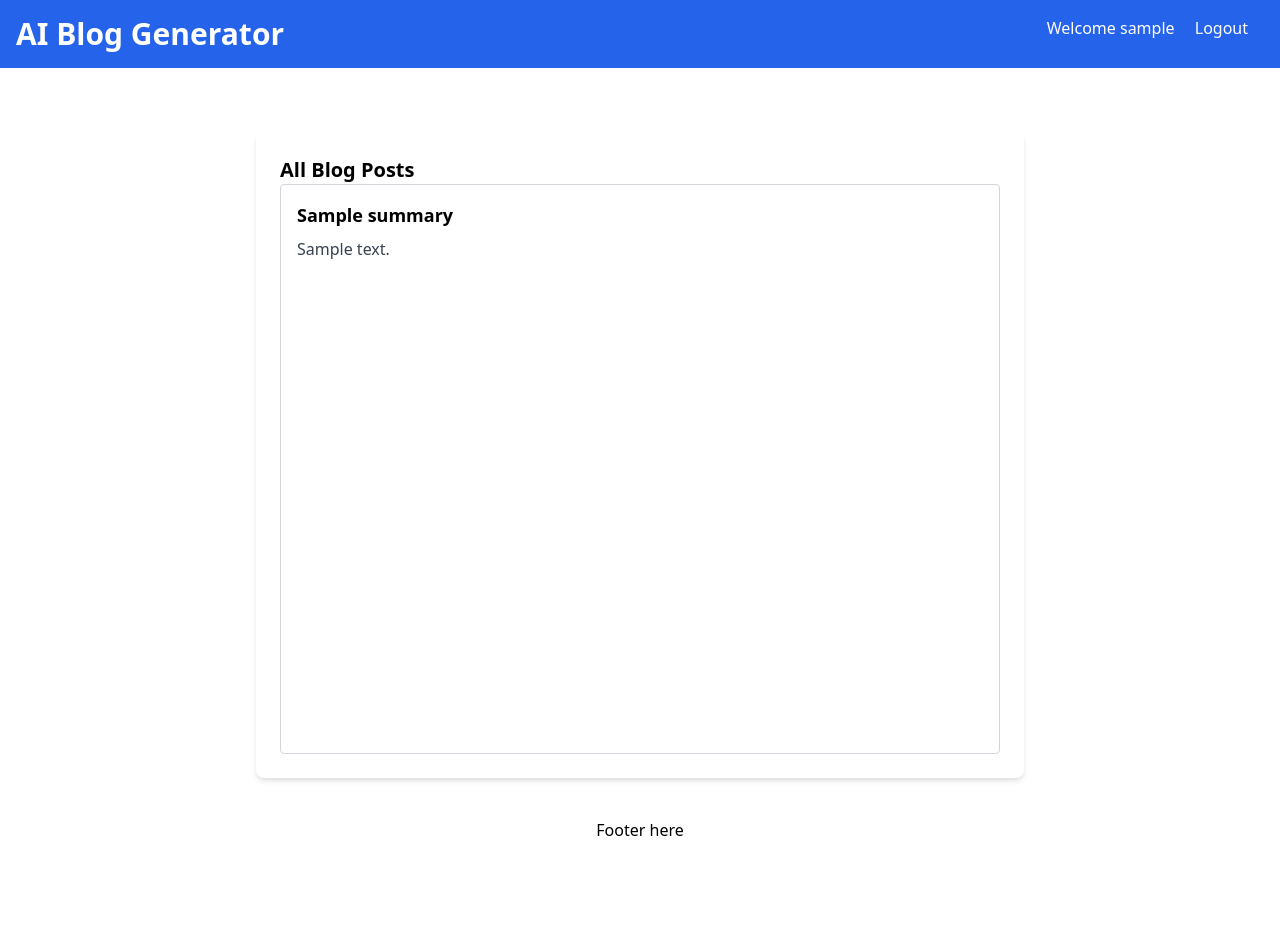
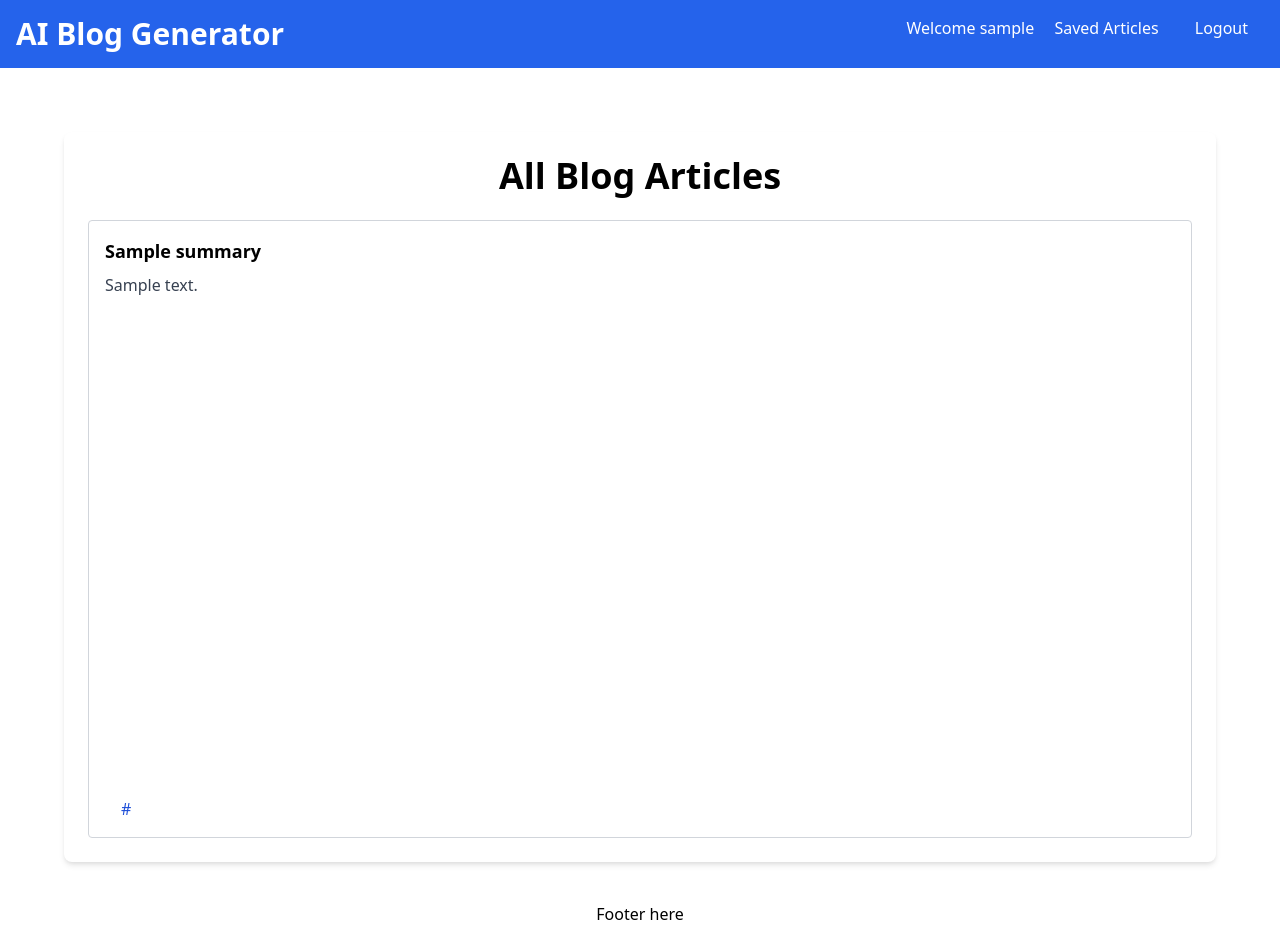
Before and after one commit to itsmetohirr/AI-WebBlog, a Django app: page /blog-list/ in a window 1280 px wide. Before the commit the page ends 836 px from the top, so only its background shows below. Run offline with Django 5.2, Linux system fonts and the light colour scheme; a user stored in the database is signed in; tables that the repository leaves empty hold one stand-in row (values such as "Sample post").

Commit message:
all-blogs

```diff
--- a/ai_summary/urls.py
+++ b/ai_summary/urls.py
@@ -9,4 +9,5 @@ urlpatterns = [
     path('logout/', views.logout_view, name='logout'),
     path('generate-blog/', views.generate_blog, name='generate-blog'),
     path('blog-list/', views.blog_list, name='blog-list'),
+    path('blog-details/<int:pk>', views.blog_details, name='blog-details'),
 ]
--- a/ai_summary/views.py
+++ b/ai_summary/views.py
@@ -15,6 +15,11 @@ from .models import AI_Summary
 
 def home_view(request):
     return render(request, 'home.html')
+
+def blog_details(request, pk):
+    article_detail = AI_Summary.objects.get(id=pk)
+    if request.user == article_detail.user:
+        return render(request, 'blog-details.html', {'blog_detail': article_detail})
 
 
 @csrf_exempt
--- a/templates/all-blogs.html
+++ b/templates/all-blogs.html
@@ -5,18 +5,20 @@
     <!-- Main Content Container -->
 
     <div class="container mx-auto mt-10 px-4 sm:px-0">
-        <div class="max-w-3xl mx-auto bg-white p-6 rounded-lg shadow-md">
+        <div class="max-w-6xl mx-auto bg-white p-6 rounded-lg shadow-md">
             <!-- Blog posts section -->
              <section>
-                <h2 class="text-xl font-semibold">All Blog Posts</h2>
-                <div class="space-y-4">
-                    {% for article in articles %}
+                <h1 class="text-4xl font-semibold text-center">All Blog Articles</h1>
+                <br>
+                <div class="space-y-8">
+                    {% for article in articles reversed %}
                     <div class="border border-gray-300 p-4 rounded">
-                        <h3 class="text-lg font-semibold">{{ article.youtube_title }}</h3>
+                        <a href="{% url 'blog-details' article.id %}"><h3 class="text-lg font-semibold">{{ article.youtube_title }}</h3></a>
                         <div style="width: 100%; height: 500px;" id="blogContent" class="mt-2 text-gray-700 space-y-70">
                     {{article.content | safe}}
-
                 </div>
+                <br>
+                <a href="{{ article.youtube_link }}" target="_blank" class="text-blue-700 p-4 hover:underline">{{ article.youtube_link }}</a>
                     </div>
                     {% endfor %}
 
--- a/templates/base.html
+++ b/templates/base.html
@@ -62,6 +62,7 @@
         {% if request.user.is_authenticated %}
         <div>
             Welcome <a href="#" class="hover:underline">{{ request.user }}</a>
+            <a href="{% url 'blog-list' %}" class="p-4 hover:underline">Saved Articles</a>
             <a href="{% url 'logout' %}" class="text-white p-4 hover:underline">Logout</a>
         </div>
         {% else %}
--- a/templates/home.html
+++ b/templates/home.html
@@ -32,7 +32,7 @@
             <!-- Generated Blog Section -->
             <section class="mt-10 flex-grow">
                 <h2 class="text-xl mb-4 font-semibold">Generated Blog Article</h2>
-                <div style="width: 100%; height: 500px;" id="blogContent" class="mt-2 text-gray-700 space-y-70">
+                <div style="width: 100%; height: 100px;" id="blogContent" class="mt-2 text-gray-700 space-y-70">
 
                 </div>
             </section>
```
Also changed, not shown: templates/blog-details.html (+7 -5 lines).
